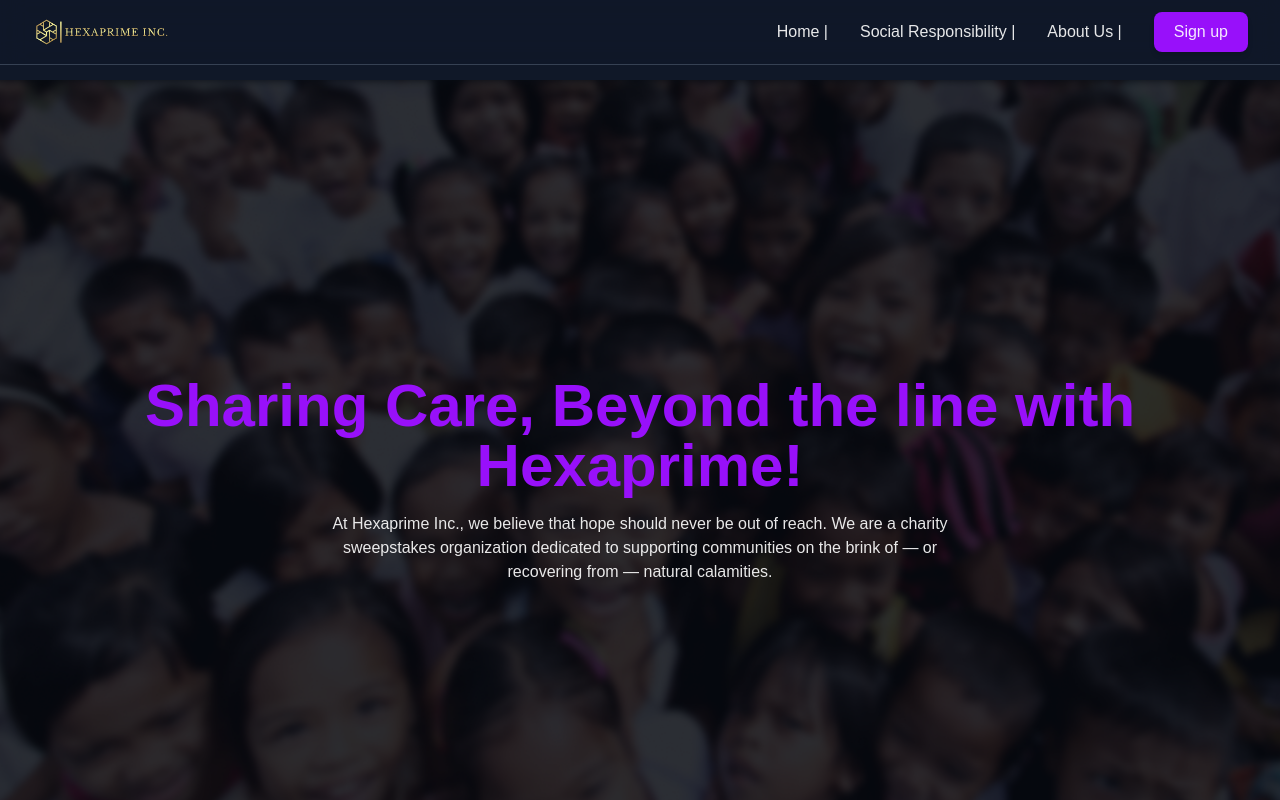
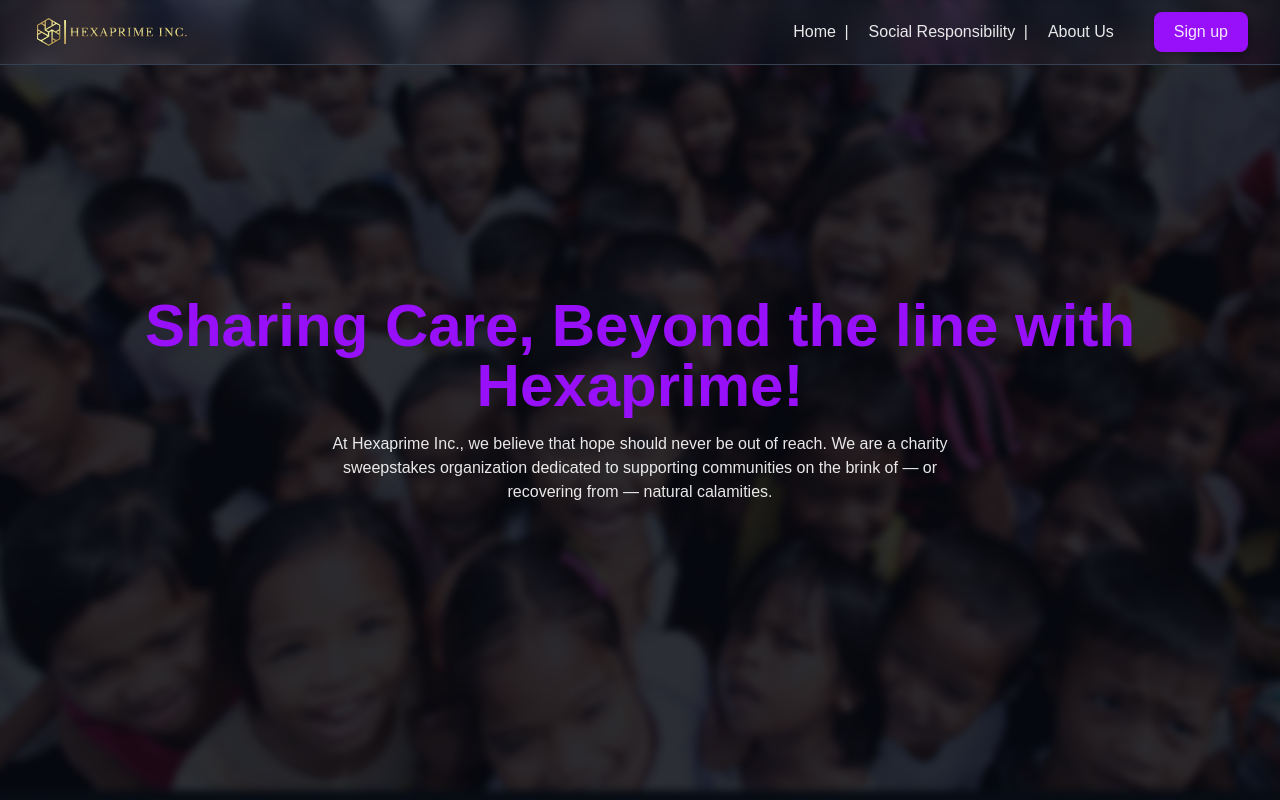
Before and after one commit to NETAD-MIKHAIL/hexaprime-portal, a Next.js app: page / in a window 1280 px wide. Shown: the top 800 px of the page. Built offline with nearby package versions, Linux system fonts and the light colour scheme.

Commit message:
Update header and hero: background overlay, navbar logo, tighter spacing

```diff
--- a/app/page.tsx
+++ b/app/page.tsx
@@ -37,38 +37,44 @@ export default function Home() {
   return (
     <main className="bg-gray-900 text-white min-h-screen">
 
-      {/* Navigation Bar */}
-      <header className="w-full bg-gray-900/80 backdrop-blur-md fixed top-0 left-0 z-50 border-b border-gray-700">
-        <nav className="max-w-7xl mx-auto flex justify-between items-center px-8 py-3">
+      {/* Header with hero image background */}
+      <header className="w-full fixed top-0 left-0 z-50 border-b border-gray-700">
+        {/* Use relative + pseudo bg */}
+        <div className="relative">
+          {/* Hero image as background for header */}
+          <Image
+            src="/kiddiekid.png"
+            alt="Background"
+            fill
+            className="object-cover"
+          />
+
+          {/* Header overlay */}
+          <nav className="relative flex justify-between items-center max-w-7xl mx-auto px-8 py-3 bg-gray-900/50 backdrop-blur-md">
 
             {/* LOGO */}
             <Image
               src="/hexalogo2.png"
               alt="Hexaprime Logo"
-            width={140}     // increased size
+              width={160}
               height={50}
               className="object-contain cursor-pointer"
             />
 
-          {/* MENU ITEMS */}
-          <ul className="hidden md:flex items-center space-x-8 text-white/90 font-medium">
-
-            <li className="hover:text-purple-400 cursor-pointer transition">
-              Home |
+            {/* Menu Items */}
+            <ul className="hidden md:flex items-center text-white/90 font-medium">
+              <li className="mr-4 hover:text-purple-400 cursor-pointer transition">
+                Home <span className="mx-1">|</span>
               </li>
-
-            <li className="hover:text-purple-400 cursor-pointer transition">
-              Social Responsibility |
+              <li className="mr-4 hover:text-purple-400 cursor-pointer transition">
+                Social Responsibility <span className="mx-1">|</span>
               </li>
-
-            <li className="hover:text-purple-400 cursor-pointer transition">
-              About Us |
+              <li className="mr-4 hover:text-purple-400 cursor-pointer transition">
+                About Us
               </li>
-
-            <li className="px-5 py-2 bg-purple-600 rounded-lg hover:bg-purple-700 transition cursor-pointer shadow-md">
+              <li className="ml-6 px-5 py-2 bg-purple-600 rounded-lg hover:bg-purple-700 transition cursor-pointer shadow-md">
                 Sign up
               </li>
-
             </ul>
 
             {/* Mobile Menu Icon */}
@@ -77,11 +83,8 @@ export default function Home() {
             </div>
 
           </nav>
+        </div>
       </header>
-
-
-      {/* Offset for fixed navbar */}
-      <div className="pt-20"></div>
 
       {/* Hero Section */}
       <section className="relative h-screen">
@@ -96,6 +99,7 @@ export default function Home() {
           </p>
         </div>
       </section>
+
 
       {/* Mission Section */}
       <section className="py-16 px-4 md:px-16 bg-gray-800 text-white">
```
Lines whose indentation alone changed are shown as unchanged.
